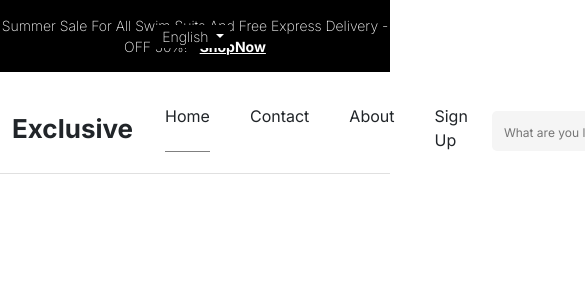
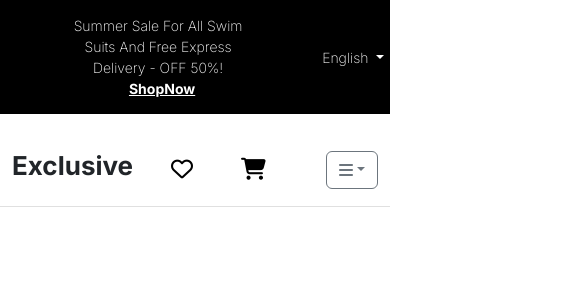
Before and after one commit to YousefAbdelaty/E-commerce-Website, an Angular app: page / in a window 390 px wide. Shown: the top 300 px of the page, 585 px wide, since content can reach past the window. Built offline with nearby package versions, Linux system fonts and the light colour scheme.

Commit message:
nav responsive maybe completed

```diff
--- a/src/app/navbar/navbar.component.css
+++ b/src/app/navbar/navbar.component.css
@@ -1,19 +1,32 @@
 /* Sale section */
+
 
 .saleSection {
     padding-top: 15px;
     padding-bottom: 15px;
     background-color: black;
-    width: 100%;
+    /* width: 100vw; */
     display: flex;
-    justify-content:center;
+    justify-content:flex-start;
     align-items: center;
-    position: relative;
+    /* gap: -20rem; */
+    /* position: relative; */
+    /* margin-left: calc(-50vw + 50%); */
+    /* position: relative; */
+    /* left: 50%; */
+    /* right: 50%; */
+    /* margin-left: 10vw; */
+
+    width:100%;
+
+
 }
 
-.saleSection p.saleP {
-    margin: 0;
 
+.saleSection .saleP {
+    /* margin: 0; */
+    /* text-align: center; */
+    margin: 0 auto;
 }
 
 .saleSection p {
@@ -31,12 +44,14 @@
 
 
 .saleSection .languageSwitch {
-    position: absolute;
-    right: 10rem;
+    /* position: absolute; */
+    right: 10vw;
+    /* margin-right: 10rem; */
     display: flex;
     justify-content: center;
     align-items: center;
     gap: 8px;
+    /* margin-left: auto; */
 
 }
 .saleSection .languageSwitch button{
@@ -56,6 +71,7 @@
 
 .mainNav{
     border-bottom: 1px solid #e0e0e0;
+    width: 100%;
 }
 
 .mainNav .container{
@@ -63,6 +79,8 @@
     align-items: center;
     padding-top: 2rem ;
     padding-bottom: 0.3rem;
+    /* justify-content: space-between; */
+
 
 }
 
@@ -91,6 +109,10 @@
     color: #808080;
 }
 
+
+.mainNav .links ul li.inactive{
+    border-bottom: none;
+}
 
 .mainNav .links ul li.active{
     border-bottom: 1px solid #808080;
@@ -128,7 +150,7 @@
     /* justify-content: flex-start; */
     align-items: center;
     gap: 1.5rem;
-    margin-left: 4rem;
+    margin-left: 6rem;
     margin-top: -10px;
 }
 .mainNav .wishCart i{
@@ -136,3 +158,46 @@
     font-size: 22px;
     cursor: pointer;
 }
+
+.mainNav .dropdown{
+    margin-top: -0.5rem;
+}
+
+
+/* Media query */
+
+
+
+
+
+@media only screen and (max-width:991px){
+    .saleSection .languageSwitch {
+        right: 0rem;
+    }
+    .saleSection .saleP {
+        max-width: 50%;
+
+    }
+
+    .mainNav .container{
+        justify-content: space-between;
+    }
+
+    .mainNav .Logo {
+        flex: 1;
+        text-align: left;
+    }
+
+    .mainNav .wishCart {
+        flex: 1;
+        justify-content: center;
+        gap: 3rem;
+        margin-left: 2rem;
+    }
+
+    .mainNav .dropdown {
+        flex: 1;
+        display: flex;
+        justify-content: flex-end;
+    }
+}
--- a/src/app/navbar/navbar.component.html
+++ b/src/app/navbar/navbar.component.html
@@ -1,8 +1,9 @@
 <nav>
-    <div class="saleSection">
-        <div class="left-space"></div>
+    <div class="saleSection ">
 
-        <p class="saleP">Summer Sale For All Swim Suits And Free Express Delivery - OFF 50%! <span>ShopNow</span></p>
+
+        <p class="saleP">Summer Sale For All Swim Suits And Free Express Delivery - OFF 50%! <span>ShopNow</span>
+        </p>
 
         <div class="dropdown languageSwitch">
 
@@ -13,11 +14,13 @@
             <ul class="dropdown-menu">
                 <li><a class="dropdown-item" href="#">Arabic</a></li>
             </ul>
+        </div>
+
 
     </div>
-    </div>
 
-    <div class="test">
+
+
 
 
     <div class="mainNav">
@@ -28,7 +31,7 @@
 
             <div class="links col-lg-5">
 
-                    <ul>
+                <ul class="d-none d-lg-flex">
                     <li class="active">Home</li>
                     <li>Contact</li>
                     <li>About</li>
@@ -37,19 +40,35 @@
 
             </div>
 
-                <div class="searchBar col-lg-2 ms-4">
+            <div class="searchBar col-lg-2 ms-4 d-none d-lg-flex">
                 <input type="search" placeholder="What are you looking for?" />
                 <i class="fa-solid fa-magnifying-glass fa-2xs"></i>
             </div>
 
-                <div class="wishCart col-lg-3">
+            <div class="wishCart col-lg-1">
                 <i class="fa-regular fa-heart"></i>
                 <i class="fa-solid fa-cart-shopping"></i>
+            </div>
+
+            <div class="dropdown d-lg-none ms-auto">
+                <button class="btn btn-outline-secondary dropdown-toggle" data-bs-toggle="dropdown">
+                    <i class="fa-solid fa-bars"></i>
+                </button>
+                <ul class="dropdown-menu dropdown-menu-end">
+                    <li><a class="dropdown-item" href="#">Home</a></li>
+                    <li><a class="dropdown-item" href="#">Shop</a></li>
+                    <li><a class="dropdown-item" href="#">About</a></li>
+                    <li><a class="dropdown-item" href="#">Contact</a></li>
+                    <li>
+                        <hr class="dropdown-divider">
+                    </li>
+                    <li><input class="form-control" type="search" placeholder="Search..." /></li>
+                </ul>
             </div>
 
         </div>
 
     </div>
 
-    </div>
+
 </nav>
--- a/src/styles.css
+++ b/src/styles.css
@@ -6,4 +6,5 @@
 html, body {
     margin: 0;
     padding: 0;
+    /* overflow-x: hidden; */
 }
```
Lines whose indentation alone changed are shown as unchanged.
